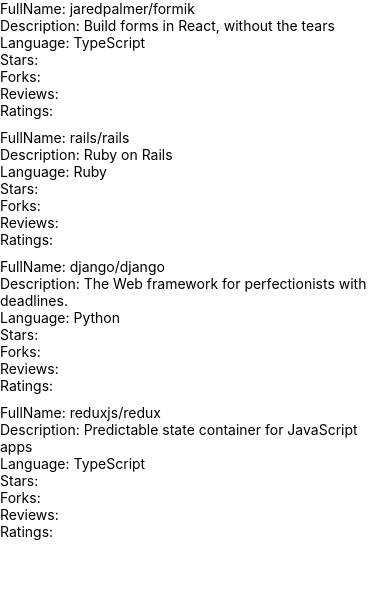
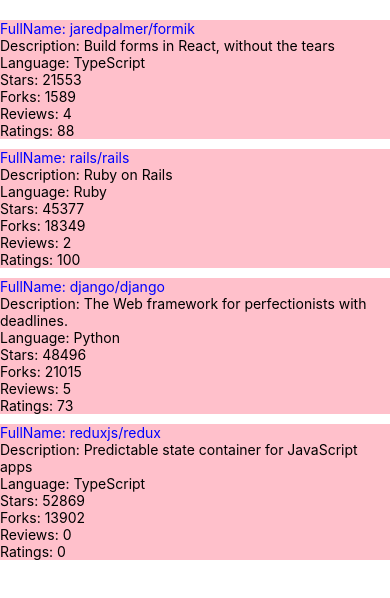
Before and after one commit to BalaskandanGiri/FullStack-React-Native, a React Native app in the folder firstApp/: screen / in a window 390 px wide. Shown: the top 598 px of the page. Built offline with nearby package versions, Linux system fonts and the light colour scheme.

Commit message:
adding styles

```diff
--- a/firstApp/src/RepositoryItem.jsx
+++ b/firstApp/src/RepositoryItem.jsx
@@ -2,15 +2,16 @@
 import { FlatList, View, StyleSheet, Text } from 'react-native';
 
 const RepositoryItem = ({item}) => {
+    console.log(item);
     return (
-        <View>
-            <Text>FullName: {item.fullName}</Text>
+        <View style={{backgroundColor: 'pink'}}>
+            <Text style={{color: 'blue'}}>FullName: {item.fullName}</Text>
             <Text>Description: {item.description}</Text>
             <Text>Language: {item.language}</Text>
-            <Text>Stars: {item.stars}</Text>
-            <Text>Forks: {item.forks}</Text>
-            <Text>Reviews: {item.reviews}</Text>
-            <Text>Ratings: {item.ratings}</Text>
+            <Text>Stars: {item.stargazersCount}</Text>
+            <Text>Forks: {item.forksCount}</Text>
+            <Text>Reviews: {item.reviewCount}</Text>
+            <Text>Ratings: {item.ratingAverage}</Text>
         </View>
     )
 };
--- a/firstApp/src/RepositoryList.jsx
+++ b/firstApp/src/RepositoryList.jsx
@@ -63,6 +63,7 @@
       data={repositories}
       ItemSeparatorComponent={ItemSeparator}
       renderItem={RepositoryItem}
+      style={{paddingTop: 20}}
     />
   );
 };
```
